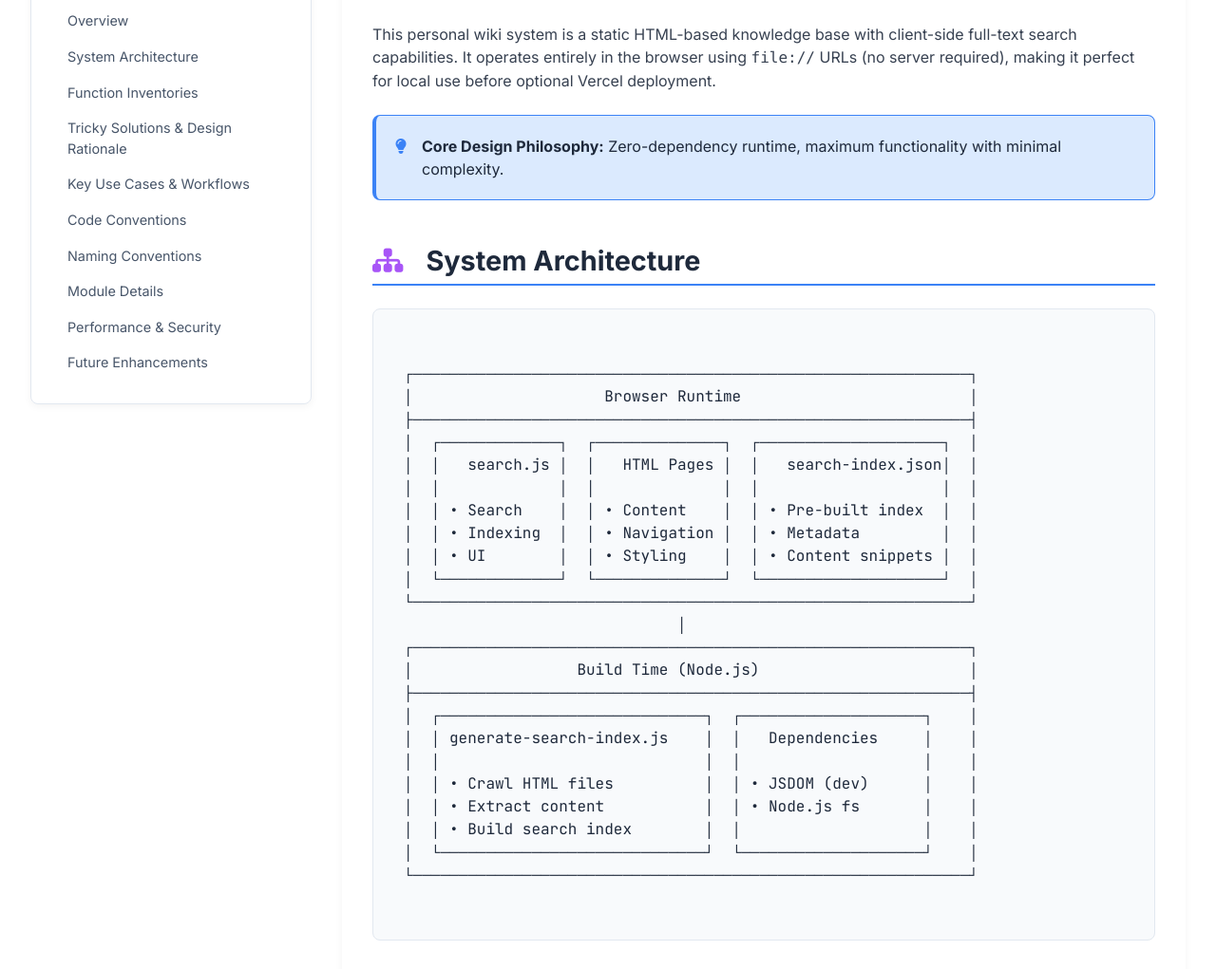
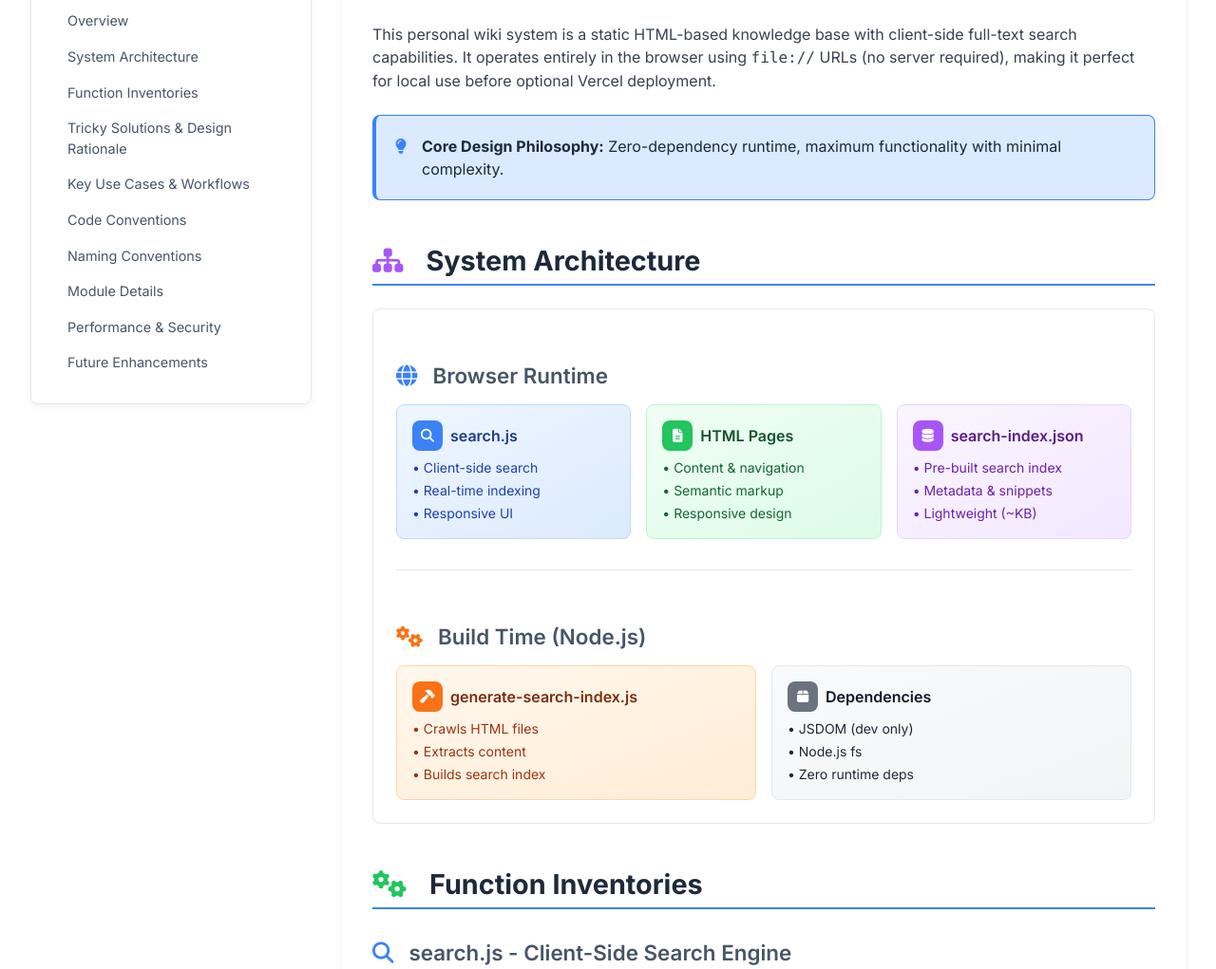
Before and after one commit to ALex-Everett-Liu/roam-sepulture-html, a website: page programming/01/roam-sepulture-html-architecture.html in a window 1280 px wide. Shown: the part 447-1468 px from the top of the page at 95% size. Drawn offline with nearby package versions, Linux system fonts and the light colour scheme.

Commit message:
Update roam-sepulture-html-architecture.html

```diff
--- a/programming/01/roam-sepulture-html-architecture.html
+++ b/programming/01/roam-sepulture-html-architecture.html
@@ -439,30 +439,94 @@
                         <i class="fas fa-sitemap text-purple-500 mr-3"></i>
                         System Architecture
                     </h2>
-                    <div class="architecture-diagram">
-┌─────────────────────────────────────────────────────────────┐
-│                     Browser Runtime                         │
-├─────────────────────────────────────────────────────────────┤
-│  ┌─────────────┐  ┌──────────────┐  ┌────────────────────┐  │
-│  │   search.js │  │   HTML Pages │  │   search-index.json│  │
-│  │             │  │              │  │                    │  │
-│  │ • Search    │  │ • Content    │  │ • Pre-built index  │  │
-│  │ • Indexing  │  │ • Navigation │  │ • Metadata         │  │
-│  │ • UI        │  │ • Styling    │  │ • Content snippets │  │
-│  └─────────────┘  └──────────────┘  └────────────────────┘  │
-└─────────────────────────────────────────────────────────────┘
-                              │
-┌─────────────────────────────────────────────────────────────┐
-│                  Build Time (Node.js)                       │
-├─────────────────────────────────────────────────────────────┤
-│  ┌─────────────────────────────┐  ┌────────────────────┐    │
-│  │ generate-search-index.js    │  │   Dependencies     │    │
-│  │                             │  │                    │    │
-│  │ • Crawl HTML files          │  │ • JSDOM (dev)      │    │
-│  │ • Extract content           │  │ • Node.js fs       │    │
-│  │ • Build search index        │  │                    │    │
-│  └─────────────────────────────┘  └────────────────────┘    │
-└─────────────────────────────────────────────────────────────┘
+
+                    <div class="bg-white border border-gray-200 rounded-lg p-6 mb-6">
+                        <div class="max-w-4xl mx-auto">
+                            <!-- Browser Runtime Layer -->
+                            <div class="mb-8">
+                                <h3 class="text-lg font-semibold text-gray-900 mb-4 flex items-center">
+                                    <i class="fas fa-globe text-blue-500 mr-2"></i>
+                                    Browser Runtime
+                                </h3>
+                                <div class="grid grid-cols-1 md:grid-cols-3 gap-4">
+                                    <div class="bg-gradient-to-br from-blue-50 to-blue-100 border border-blue-200 rounded-lg p-4">
+                                        <div class="flex items-center mb-2">
+                                            <div class="w-8 h-8 bg-blue-500 rounded-lg flex items-center justify-center mr-2">
+                                                <i class="fas fa-search text-white text-sm"></i>
+                                            </div>
+                                            <h4 class="font-semibold text-blue-900">search.js</h4>
+                                        </div>
+                                        <ul class="text-sm text-blue-800 space-y-1">
+                                            <li>• Client-side search</li>
+                                            <li>• Real-time indexing</li>
+                                            <li>• Responsive UI</li>
+                                        </ul>
+                                    </div>
+                                    <div class="bg-gradient-to-br from-green-50 to-green-100 border border-green-200 rounded-lg p-4">
+                                        <div class="flex items-center mb-2">
+                                            <div class="w-8 h-8 bg-green-500 rounded-lg flex items-center justify-center mr-2">
+                                                <i class="fas fa-file-alt text-white text-sm"></i>
+                                            </div>
+                                            <h4 class="font-semibold text-green-900">HTML Pages</h4>
+                                        </div>
+                                        <ul class="text-sm text-green-800 space-y-1">
+                                            <li>• Content & navigation</li>
+                                            <li>• Semantic markup</li>
+                                            <li>• Responsive design</li>
+                                        </ul>
+                                    </div>
+                                    <div class="bg-gradient-to-br from-purple-50 to-purple-100 border border-purple-200 rounded-lg p-4">
+                                        <div class="flex items-center mb-2">
+                                            <div class="w-8 h-8 bg-purple-500 rounded-lg flex items-center justify-center mr-2">
+                                                <i class="fas fa-database text-white text-sm"></i>
+                                            </div>
+                                            <h4 class="font-semibold text-purple-900">search-index.json</h4>
+                                        </div>
+                                        <ul class="text-sm text-purple-800 space-y-1">
+                                            <li>• Pre-built search index</li>
+                                            <li>• Metadata & snippets</li>
+                                            <li>• Lightweight (~KB)</li>
+                                        </ul>
+                                    </div>
+                                </div>
+                            </div>
+
+                            <!-- Build Time Layer -->
+                            <div class="border-t border-gray-200 pt-6">
+                                <h3 class="text-lg font-semibold text-gray-900 mb-4 flex items-center">
+                                    <i class="fas fa-cogs text-orange-500 mr-2"></i>
+                                    Build Time (Node.js)
+                                </h3>
+                                <div class="grid grid-cols-1 md:grid-cols-2 gap-4">
+                                    <div class="bg-gradient-to-br from-orange-50 to-orange-100 border border-orange-200 rounded-lg p-4">
+                                        <div class="flex items-center mb-2">
+                                            <div class="w-8 h-8 bg-orange-500 rounded-lg flex items-center justify-center mr-2">
+                                                <i class="fas fa-hammer text-white text-sm"></i>
+                                            </div>
+                                            <h4 class="font-semibold text-orange-900">generate-search-index.js</h4>
+                                        </div>
+                                        <ul class="text-sm text-orange-800 space-y-1">
+                                            <li>• Crawls HTML files</li>
+                                            <li>• Extracts content</li>
+                                            <li>• Builds search index</li>
+                                        </ul>
+                                    </div>
+                                    <div class="bg-gradient-to-br from-gray-50 to-gray-100 border border-gray-200 rounded-lg p-4">
+                                        <div class="flex items-center mb-2">
+                                            <div class="w-8 h-8 bg-gray-500 rounded-lg flex items-center justify-center mr-2">
+                                                <i class="fas fa-box text-white text-sm"></i>
+                                            </div>
+                                            <h4 class="font-semibold text-gray-900">Dependencies</h4>
+                                        </div>
+                                        <ul class="text-sm text-gray-800 space-y-1">
+                                            <li>• JSDOM (dev only)</li>
+                                            <li>• Node.js fs</li>
+                                            <li>• Zero runtime deps</li>
+                                        </ul>
+                                    </div>
+                                </div>
+                            </div>
+                        </div>
                     </div>
                 </section>
 
```
